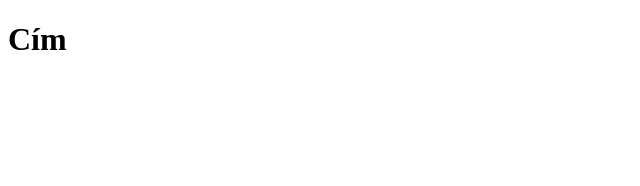
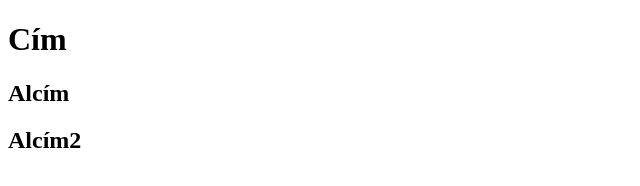
Before and after one commit to vargalasszo/0426, a plain HTML site: page index.html in a window 1280 px wide. Shown: the whole page, without its empty margins (0-640 px from the left). Drawn offline with Linux system fonts and the light colour scheme.

Commit message:
2 alcím hozzádva

```diff
--- a/index.html
+++ b/index.html
@@ -7,5 +7,7 @@
 </head>
 <body>
     <h1>Cím</h1>
+    <h2>Alcím</h2>
+    <h2>Alcím2</h2>
 </body>
 </html>
```
